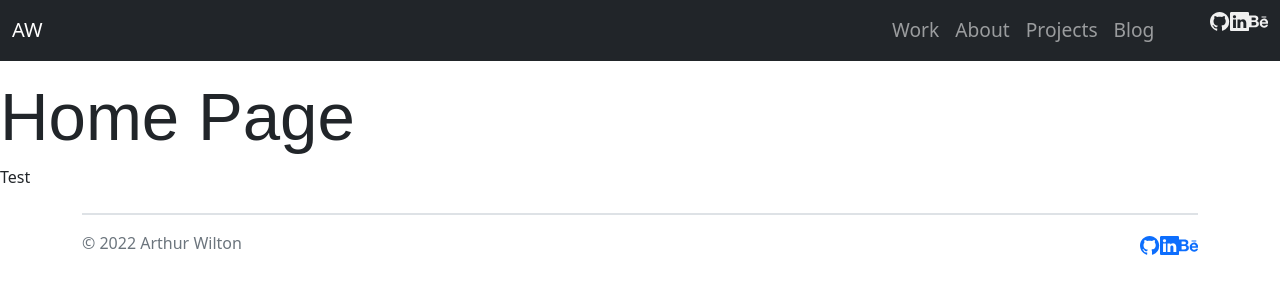
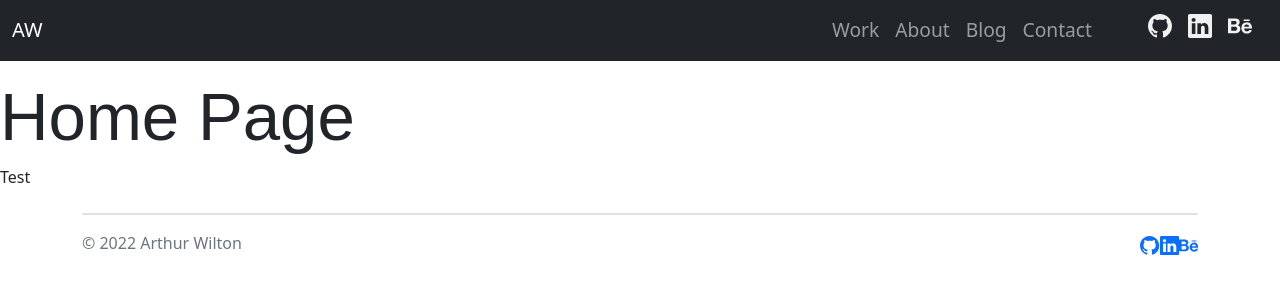
Before and after one commit to artwilton/arthur-wilton-portfolio, a Gatsby site: page / in a window 1280 px wide. Built offline with nearby package versions, Linux system fonts and the light colour scheme; Gatsby itself is replaced by a stand-in of ours.

Commit message:
fixed social media icons, added contact link

```diff
--- a/src/components/navigation.js
+++ b/src/components/navigation.js
@@ -14,11 +14,9 @@ const Navigation = (props) => {
   const socialMediaIcons = props.socialMediaIcons
 
   const socialMediaList = socialMediaIcons.map(({name, link, SVGComp}) =>
-    <li key={name}>
-      <a href={link} aria-label={name}>
-      <SVGComp/>
-      </a>
-    </li>
+    <Navbar.Brand href={link} aria-label={name}>
+      <SVGComp role="img" alt={`${name} Icon`} className="d-inline-block align-text-top"/>
+    </Navbar.Brand>
     );
 
   return (
@@ -48,8 +46,8 @@ const Navigation = (props) => {
                 <Nav className="justify-content-end flex-grow-1 px-5">
                   <Nav.Link as={Link} to="/work">Work</Nav.Link>
                   <Nav.Link as={Link} to="/about">About</Nav.Link>
-                  <Nav.Link as={Link} to="/projects">Projects</Nav.Link>
                   <Nav.Link href="https://artwilton.medium.com">Blog</Nav.Link>
+                  <Nav.Link as={Link} to="/contact">Contact</Nav.Link>
                 </Nav>
                 <Nav className="flex-row justify-content-evenly">
                   {socialMediaList}
```
